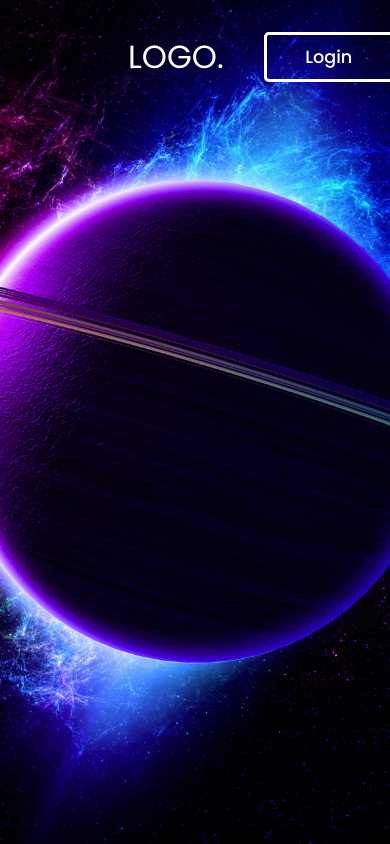
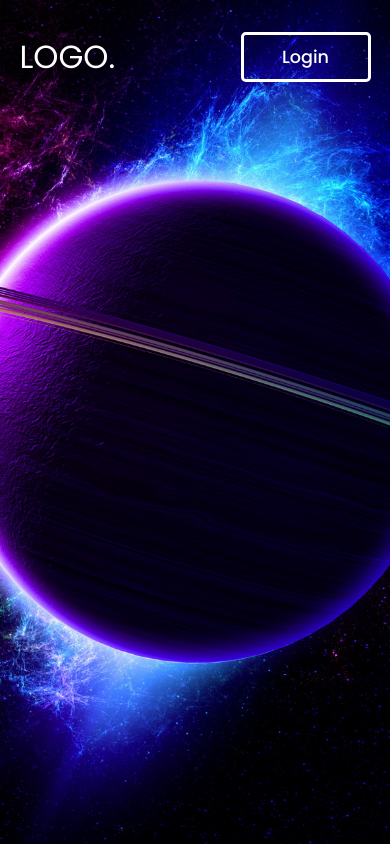
Before and after one commit to CaioRibeiro94/loginResp, a plain HTML site: page index.html in a window 390 px wide. Drawn offline with nearby package versions, Linux system fonts and the light colour scheme.

Commit message:
Update login.css

```diff
--- a/css/login.css
+++ b/css/login.css
@@ -269,3 +269,9 @@ header {
 .login-register p a:hover {
     text-decoration: underline;
 }
+
+@media (max-width:500px){
+    .header {
+        padding: 2rem 5%
+    }
+}
```
